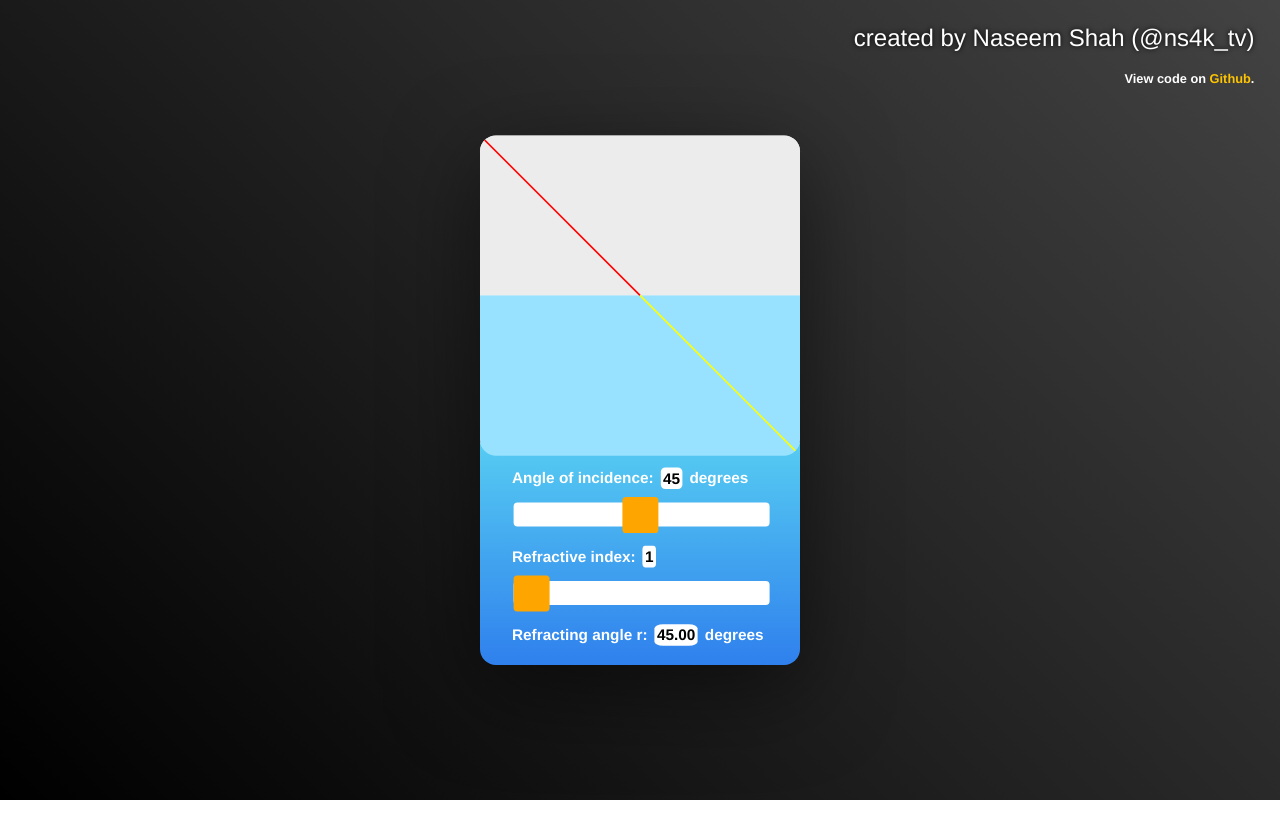
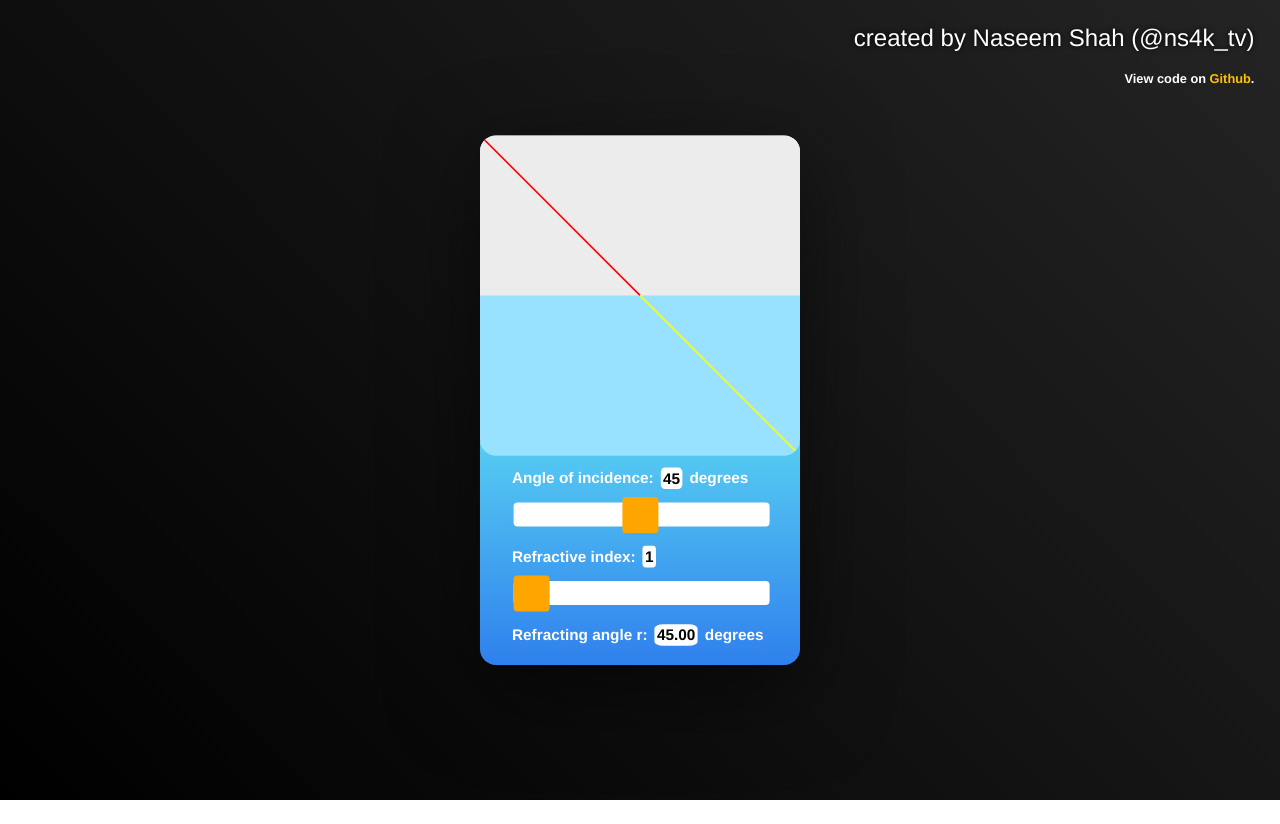
Before and after one commit to naseemshah/RefractionX, a plain HTML site: page index.html in a window 1280 px wide. Drawn offline with Linux system fonts and the light colour scheme.

Commit message:
Update index.html

```diff
--- a/index.html
+++ b/index.html
@@ -25,7 +25,7 @@
 
       font-family: Helvetica, sans-serif;
       margin:0%;
-      background: linear-gradient(45deg, #000000, #434343);
+      background: linear-gradient(45deg, #000000, #242424);
       background-repeat: no-repeat;
       background-size: auto,cover;
       background-position: top left, center;
```
